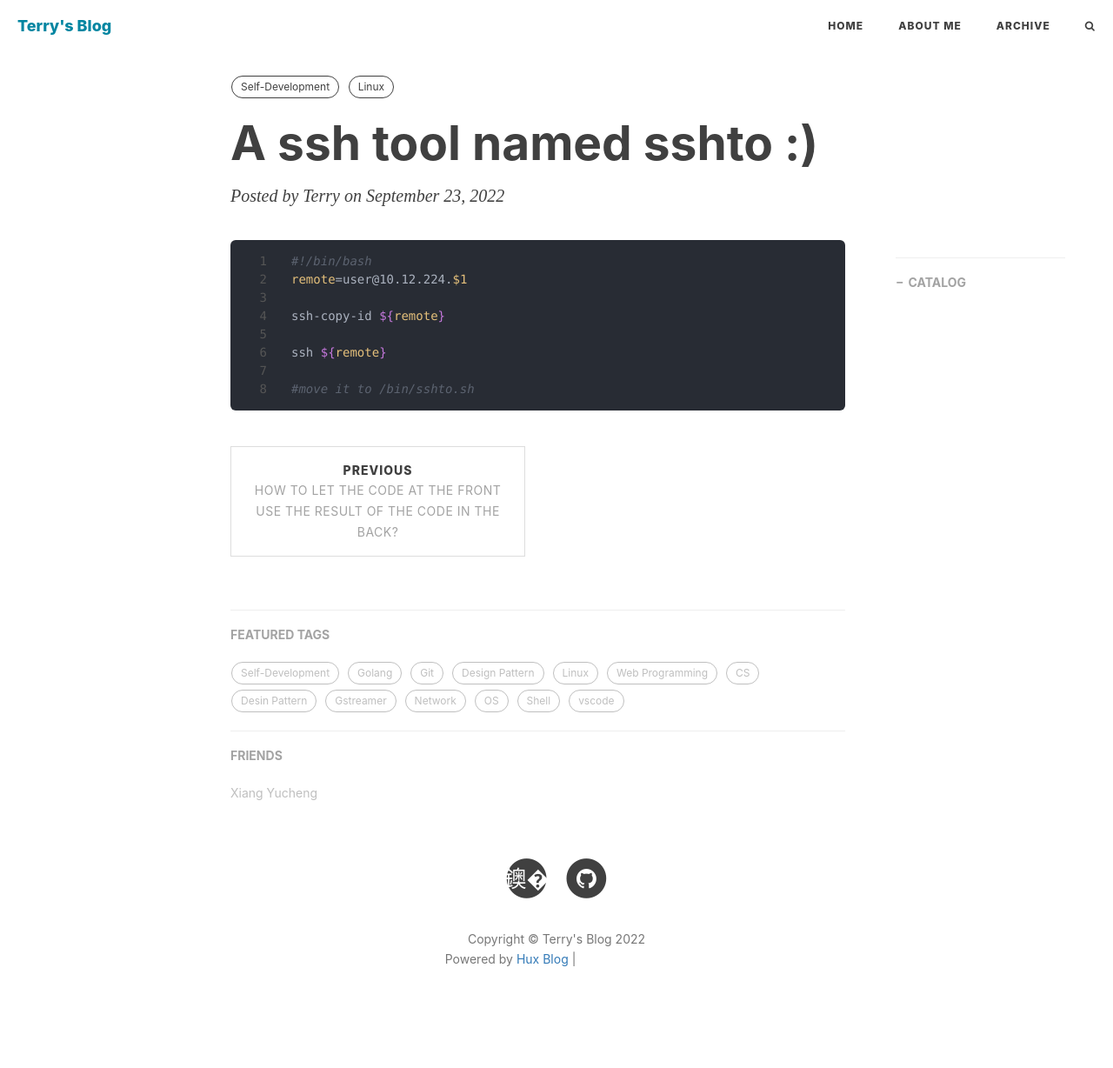
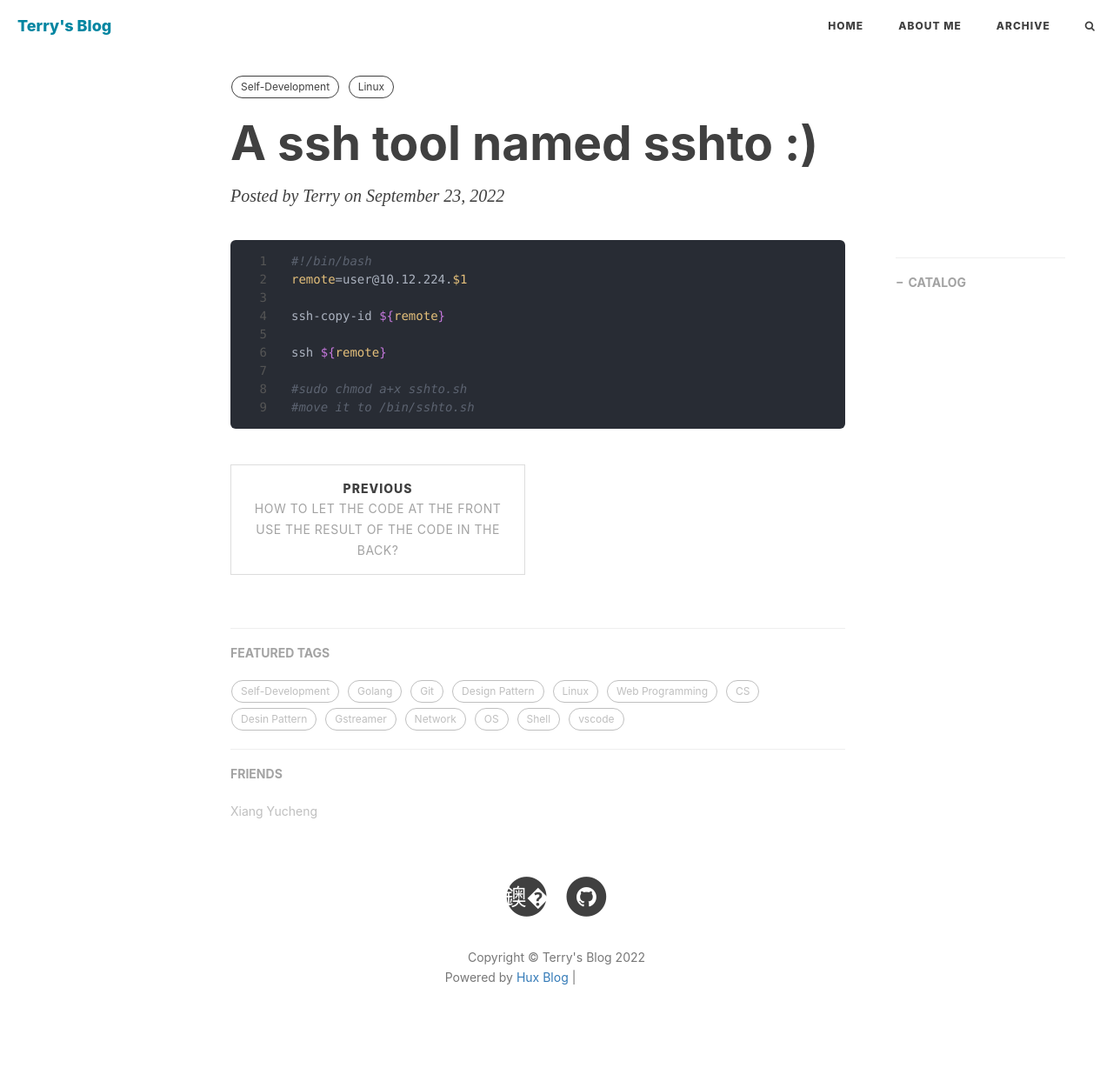
Before and after one commit to huty1998/huty1998.github.io, a Jekyll site: the page built from _posts/2022-09/2022-09-23-ssh-tool.md, in a window 1280 px wide. Shown: the whole page at 87% size. Built offline with Jekyll 4.4.1, drawn with Linux system fonts in a browser that asks for light colours; nearby versions of some CDN libraries; comment, search, counter and statistics services are not loaded; before the commit the page ends 1207 px from its top, so only the background shows below that; grey boxes are pictures that could not be loaded.

Commit message:
2022-09-23

````diff
--- a/_posts/2022-09/2022-09-23-ssh-tool.md
+++ b/_posts/2022-09/2022-09-23-ssh-tool.md
@@ -17,5 +17,6 @@ ssh-copy-id ${remote}
 
 ssh ${remote}
 
+#sudo chmod a+x sshto.sh
 #move it to /bin/sshto.sh
 ```
````
